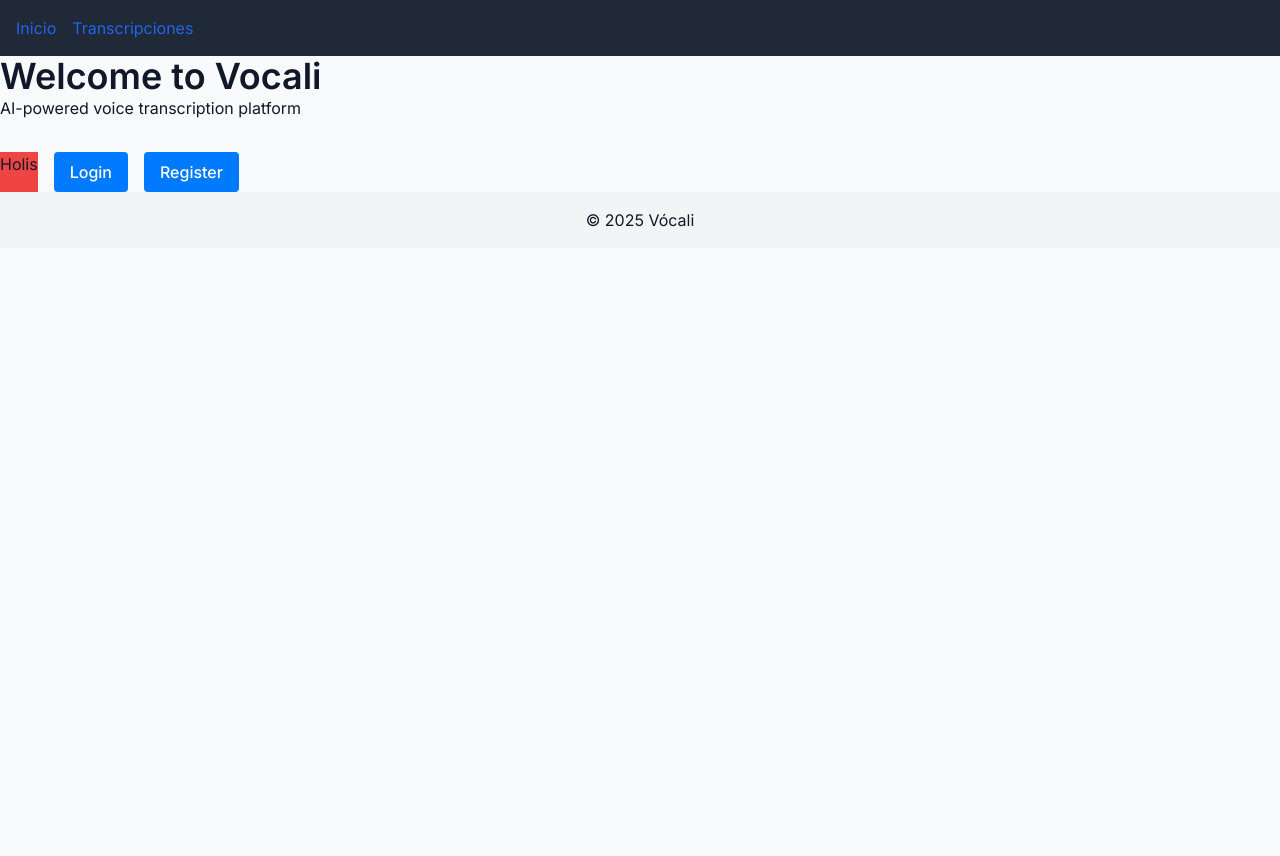
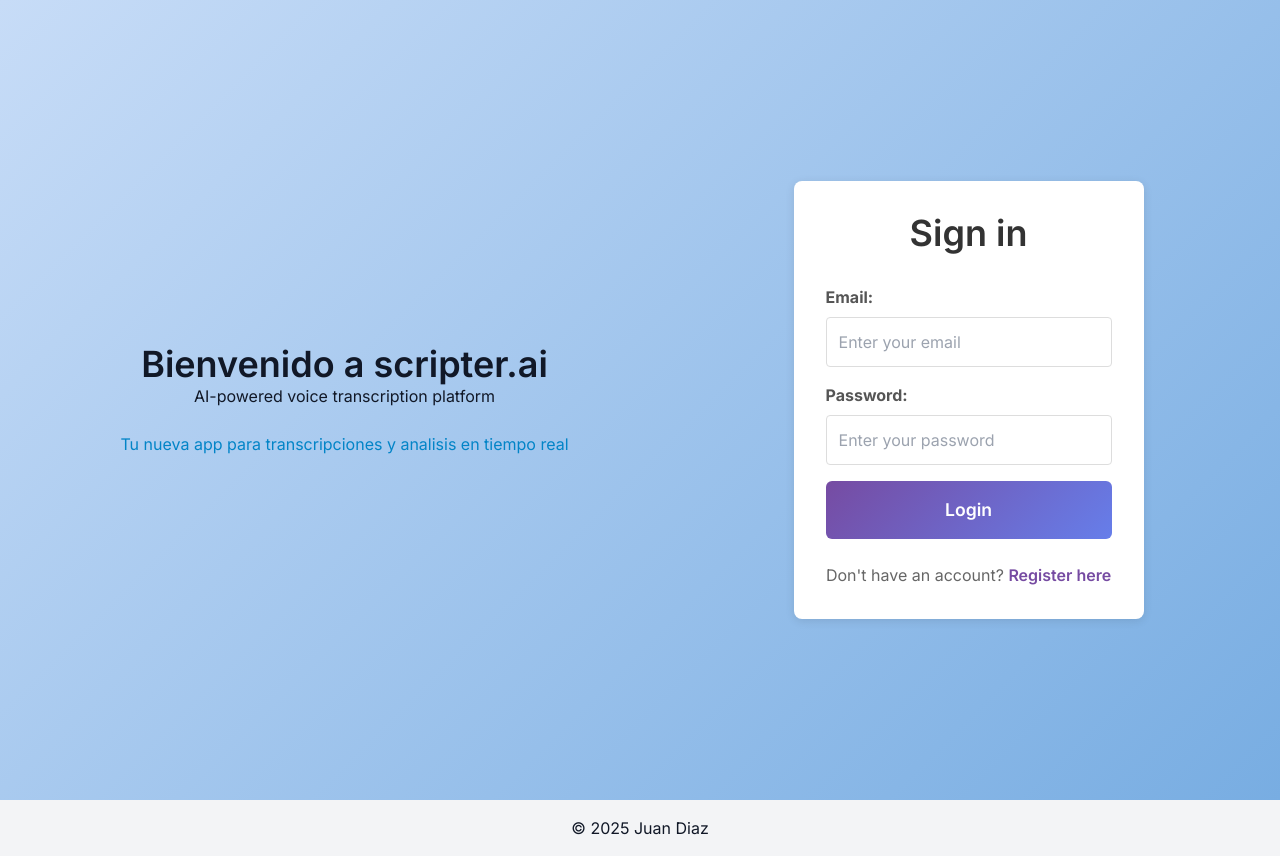
Before and after one commit to rafael-riv/front-ia-transcriptor, a Nuxt app in the folder front-dictator/: page / in a window 1280 px wide. Before the commit the page ends 800 px from the top, so only its background shows below. Built offline with nearby package versions, Linux system fonts and the light colour scheme.

Commit message:
feat: update login&register styles

```diff
--- a/front-dictator/app/app.vue
+++ b/front-dictator/app/app.vue
@@ -1,14 +1,9 @@
 <template>
-  <header class="bg-gray-800 text-white p-4">
-    <NuxtLink to="/">Inicio</NuxtLink>
-    <NuxtLink to="/transcriptions" class="ml-4">Transcripciones</NuxtLink>
-  </header>
-
   <NuxtLayout>
     <NuxtPage />
   </NuxtLayout>
 
   <footer class="bg-gray-100 p-4 text-center">
-    © 2025 Vócali
+    © 2025 Juan Diaz
   </footer>
 </template>
--- a/front-dictator/app/components/auth/RegisterForm.vue
+++ b/front-dictator/app/components/auth/RegisterForm.vue
@@ -131,7 +131,7 @@ const handleRegister = async () => {
 
       <p class="login-link">
         ¿Ya tienes cuenta?
-        <NuxtLink to="/login">Inicia sesión aquí</NuxtLink>
+        <NuxtLink to="/">Inicia sesión aquí</NuxtLink>
       </p>
     </form>
   </div>
@@ -144,7 +144,6 @@ const handleRegister = async () => {
   align-items: center;
   min-height: 100vh;
   padding: 1rem;
-  background: linear-gradient(135deg, #667eea 0%, #764ba2 100%);
 }
 
 .register-form {
@@ -229,7 +228,7 @@ const handleRegister = async () => {
 }
 
 .register-btn:hover:not(:disabled) {
-  transform: translateY(-2px);
+    background: #764ba2;
 }
 
 .register-btn:disabled {
--- a/front-dictator/app/components/login/LoginForm.vue
+++ b/front-dictator/app/components/login/LoginForm.vue
@@ -4,6 +4,9 @@ import { useUserSession } from '../../composables/useUserSession';
 
 const { login } = useUserSession();
 const credentials = reactive({ email: '', password: '' });
+const errors = ref<string[]>([]);
+
+
 
 async function onSubmit() {
   try {
@@ -18,13 +21,13 @@ const loading = ref(false)
 
 const handleLogin = async () => {
   loading.value = true
+  errors.value = [];
   try {
     await login(credentials)
-        alert('¡Login exitoso!')
-        await navigateTo('/dashboard')
+    navigateTo('/dashboard')
   } catch (error) {
     console.error('Login failed:', error)
-        alert('Error al iniciar sesión. Verifica tus credenciales.')
+    errors.value.push('Error al iniciar sesión. Verifica tus credenciales.')
   } finally {
     loading.value = false
   }
@@ -32,23 +35,29 @@ const handleLogin = async () => {
 </script>
 
 <template>
-    <div class="max-w-sm mx-auto p-6">
+  <div class="w-max mx-auto p-4">
     <form @submit.prevent="handleLogin" class="login-form">
-            <h1>Login to Vocali</h1>
+      <h1>Sign in</h1>
+
+      <div v-if="errors.length > 0" class="error-container">
+        <ul>
+          <li class="text-red-500" v-for="error in errors" :key="error">{{ error }}</li>
+        </ul>
+      </div>
 
       <div class="form-group">
         <label for="email">Email:</label>
-                <input id="email" v-model="credentials.email" type="email" required placeholder="Enter your email" />
+        <input id="email" v-model="credentials.email" type="email" required placeholder="Enter your email"  :class="{ 'input-error': errors.length>0 }"/>
       </div>
 
       <div class="form-group">
         <label for="password">Password:</label>
         <input id="password" v-model="credentials.password" type="password" required
-                    placeholder="Enter your password" />
+          placeholder="Enter your password" :class="{ 'input-error': errors.length>0}"/>
       </div>
 
       <button type="submit" :disabled="loading" class="login-btn">
-                {{ loading ? 'Logging in...' : 'Login' }}
+        {{ loading ? 'Loging in...' : 'Login' }}
       </button>
 
       <p class="register-link">
@@ -74,7 +83,7 @@ const handleLogin = async () => {
   border-radius: 8px;
   box-shadow: 0 2px 10px rgba(0, 0, 0, 0.1);
   width: 100%;
-  max-width: 400px;
+  min-width: 350px;
 }
 
 .login-form h1 {
@@ -109,18 +118,20 @@ const handleLogin = async () => {
 
 .login-btn {
   width: 100%;
-  padding: 0.75rem;
-  background: #007bff;
+  padding: 1rem;
+  background: linear-gradient(135deg, #764ba2 0%, #667eea 100%);
   color: white;
   border: none;
-  border-radius: 4px;
-  font-size: 1rem;
+  border-radius: 6px;
+  font-size: 1.1rem;
+  font-weight: 600;
   cursor: pointer;
-  margin-bottom: 1rem;
+  margin-bottom: 1.5rem;
+  transition: transform 0.2s ease;
 }
 
 .login-btn:hover {
-  background: #0056b3;
+  background: #764ba2;
 }
 
 .login-btn:disabled {
@@ -134,11 +145,15 @@ const handleLogin = async () => {
 }
 
 .register-link a {
-  color: #007bff;
+  color: #764ba2;
   text-decoration: none;
+  font-weight: 600;
 }
 
 .register-link a:hover {
   text-decoration: underline;
 }
+.input-error {
+  border-color: red !important;
+}
 </style>
--- a/front-dictator/app/pages/index.vue
+++ b/front-dictator/app/pages/index.vue
@@ -1,17 +1,22 @@
 <template>
-  <div>
-    <h1>Welcome to Vocali</h1>
-    <p>AI-powered voice transcription platform</p>
+  <div class="landing-container flex flex-col  md:flex-row items-center justify-around px-4 min-h-screen">
+    <div class="text-center">
+      <h1 class="text-4xl">Bienvenido a scripter.ai</h1>
+      <p class="mb-6">AI-powered voice transcription platform</p>
 
-    <div class="actions">
-      <div class="text-9xln bg-red-500">Holis</div>
-      <NuxtLink to="/login" class="btn">Login</NuxtLink>
-      <NuxtLink to="/register" class="btn">Register</NuxtLink>
+      <span class="text-sky-600 mt-8">Tu nueva app para transcripciones y analisis en tiempo real</span>
+    </div>
+    <div class="login-container">
+      <LoginForm />
     </div>
   </div>
 </template>
 
 <style scoped>
+
+.landing-container{
+    background: linear-gradient(135deg, #c7dcf7 0%, #78ade2 100%);
+}
 .actions {
   margin-top: 2rem;
   display: flex;
--- a/front-dictator/app/pages/login.vue
+++ /dev/null
@@ -1,5 +0,0 @@
-<template>
-  <div class="login-container">
-    <LoginForm />
-  </div>
-</template>
--- a/front-dictator/app/pages/register.vue
+++ b/front-dictator/app/pages/register.vue
@@ -1,6 +1,17 @@
 <template>
-  <div>
-    <RegisterForm />
+  <div class="landing-container flex flex-col  md:flex-row items-center justify-around px-4 min-h-screen">
+    <div class="text-center">
+      <h1 class="text-4xl">Se parte de scripter.ai</h1>
+      <p class="mb-6">AI-powered voice transcription platform</p>
+
+      <span class="text-sky-600 mt-8">Tu nueva app para transcripciones y analisis en tiempo real</span>
+      <p class="text-gray-600 mt-2">Crea tu cuenta y comienza a transcribir audio de forma rápida y sencilla</p>
+      <p class="text-gray-600 mt-2">¡Es gratis!</p>
+    </div>
+    <div>
+      <RegisterForm />
+
+    </div>
   </div>
 </template>
 
@@ -16,3 +27,10 @@ useHead({
   ]
 })
 </script>
+
+<style scoped>
+
+.landing-container{
+    background: linear-gradient(135deg, #c7dcf7 0%, #78ade2 100%);
+}
+</style>
```
Lines whose indentation alone changed are shown as unchanged.
